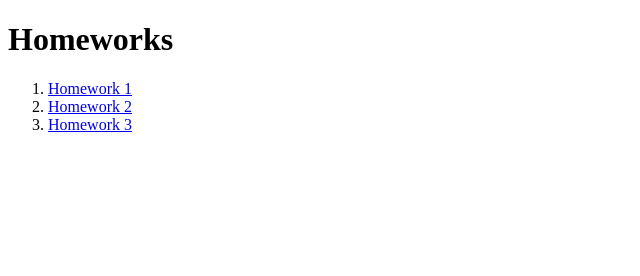
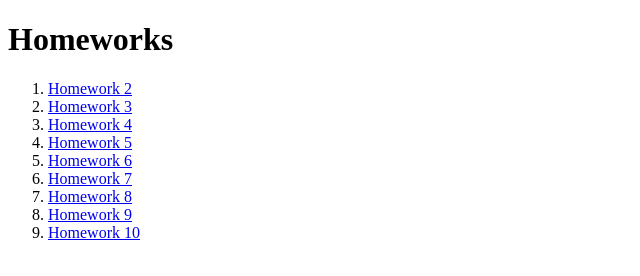
Before and after one commit to Andrej2305/lessons, a plain HTML site: page index.html in a window 1280 px wide. Shown: the whole page, without its empty margins (0-640 px from the left). Drawn offline with Linux system fonts and the light colour scheme.

Commit message:
update main index

```diff
--- a/index.html
+++ b/index.html
@@ -1,9 +1,9 @@
 <!DOCTYPE html>
 <html lang="en">
   <head>
-        <meta charset="UTF-8">
-        <meta http-equiv="X-UA-Compatible" content="IE=edge">
-        <meta name="viewport" content="width=device-width, initial-scale=1.0">
+    <meta charset="UTF-8" />
+    <meta http-equiv="X-UA-Compatible" content="IE=edge" />
+    <meta name="viewport" content="width=device-width, initial-scale=1.0" />
     <title>Document</title>
   </head>
   <body>
@@ -14,12 +14,32 @@
     <main>
       <nav>
         <ol>
-                    <li><a href="https://andrej2305.github.io/lessons/homework_02/index.html">Homework 1</a></li>
-                    <li><a href="https://andrej2305.github.io/lessons/homework_03/index.html">Homework 2</a></li>
-                    <li><a href="#">Homework 3</a></li>
+          <li>
+            <a
+              href="https://andrej2305.github.io/lessons/homework_02/index.html"
+              >Homework 2</a
+            >
+          </li>
+          <li>
+            <a
+              href="https://andrej2305.github.io/lessons/homework_03/index.html"
+              >Homework 3</a
+            >
+          </li>
+          <li>
+            <a
+              href="https://andrej2305.github.io/lessons/homework_04/index.html"
+              >Homework 4</a
+            >
+          </li>
+          <li><a href="#">Homework 5</a></li>
+          <li><a href="#">Homework 6</a></li>
+          <li><a href="#">Homework 7</a></li>
+          <li><a href="#">Homework 8</a></li>
+          <li><a href="#">Homework 9</a></li>
+          <li><a href="#">Homework 10</a></li>
         </ol>
       </nav>
     </main>
-
   </body>
 </html>
```
Lines whose indentation alone changed are shown as unchanged.
